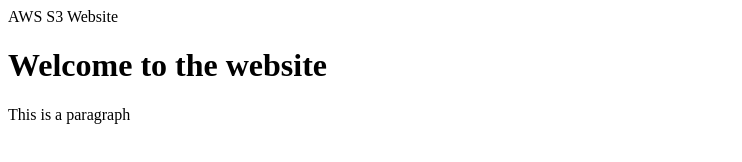
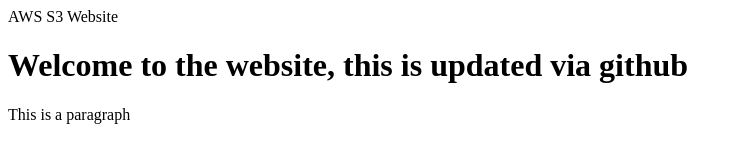
Before and after one commit to Max100SK/s3-pipeline-test, a plain HTML site: page index.html in a window 1280 px wide. Shown: the whole page, without its empty margins (0-742 px from the left). Drawn offline with Linux system fonts and the light colour scheme.

Commit message:
testing2

```diff
--- a/index.html
+++ b/index.html
@@ -3,7 +3,7 @@
         <tittle>AWS S3 Website</tittle>
     </head>
     <body>
-        <h1>Welcome to the website</h1>
+        <h1>Welcome to the website, this is updated via github</h1>
         <p>This is a paragraph</p>
     </body>
 </html>
```
